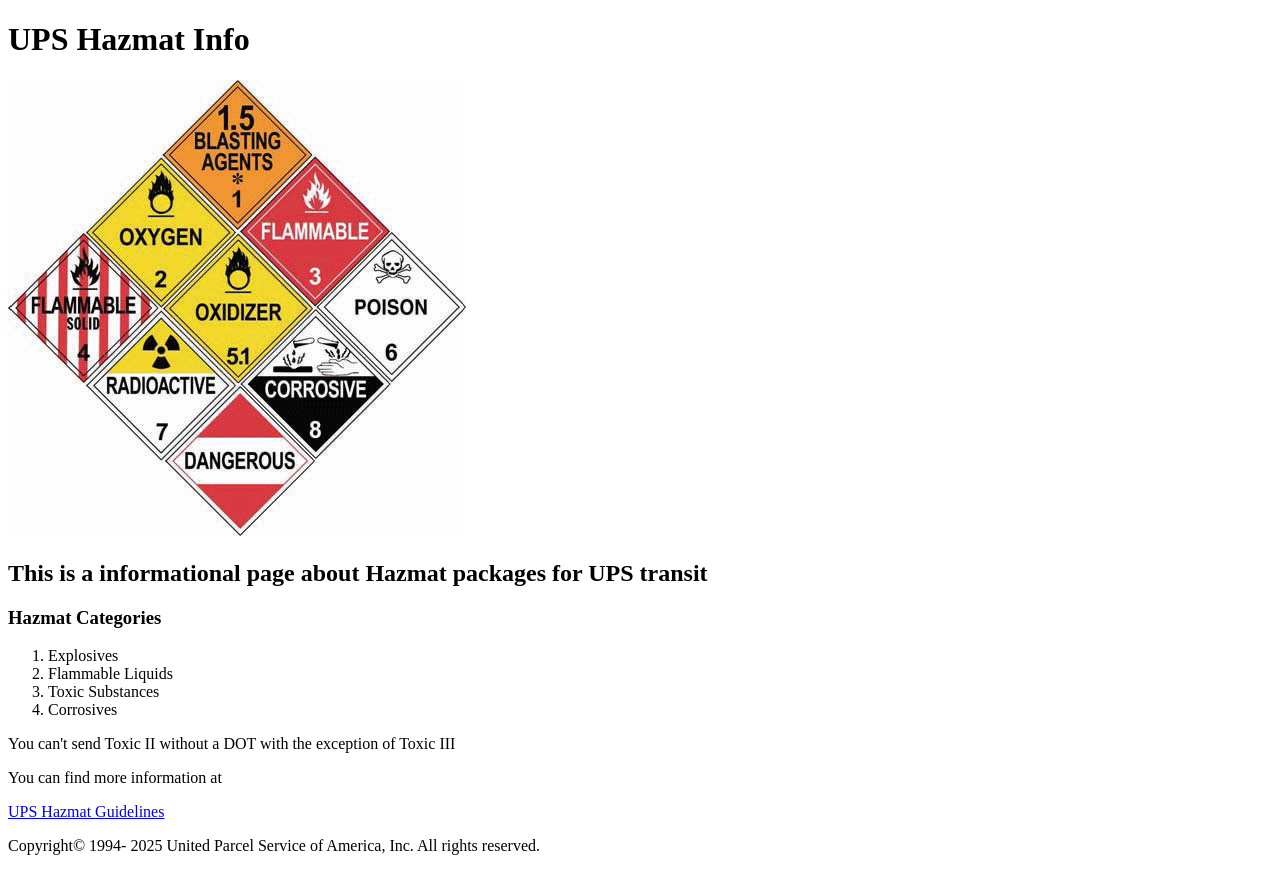
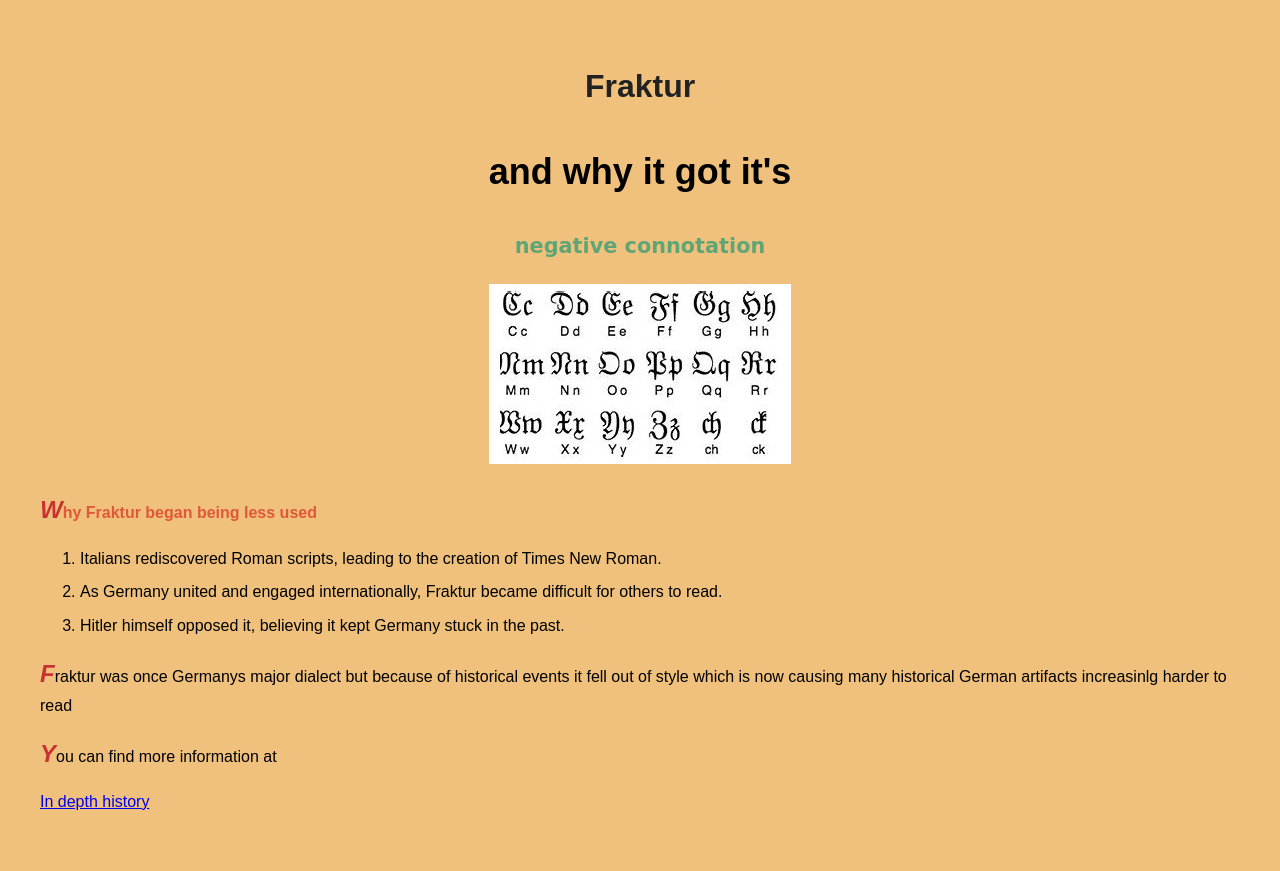
Before and after one commit to JavatheCup2203/my-website, a plain HTML site: page index.html in a window 1280 px wide. Drawn offline with Linux system fonts and the light colour scheme.

Commit message:
Added CSS and updated website with something I had more knolwedge on

```diff
--- a/index.html
+++ b/index.html
@@ -4,32 +4,33 @@
 <head>
     <meta charset="UTF-8">
     <meta name="viewport" content="width=device-width, initial-scale=1.0">
-    <title>Hazmat Info</title>
+    <title>Fraktur: A lost Typeface</title>
+    <link rel="stylesheet" href="styles.css">
+
 </head>
 
 <body>
 
     <main>
-        <h1>UPS Hazmat Info</h1>
-        <img src="hazmat.png" alt="Hazmat warning sign">
-        <h2>This is a informational page about Hazmat packages for UPS transit</h2>
+        <h1 id="main-title">Fraktur</h1>
+        <h2 id=>and why it got it's</h2>
+        <h3 id=>negative connotation</h3>
+        <img src="OIP.jpg" alt="Fraktur Letters">
     </main>
-
-    <h3>Hazmat Categories</h3>
-    <!-- Ordered list of Things that are hazmat, could add imsages of them later -->
+    <!-- Ordered list of Things caused it to fall out -->
+    <p><span class="highlight">Why Fraktur began being less used</span></p>
     <ol>
-        <li>Explosives</li>
-        <li>Flammable Liquids</li>
-        <li>Toxic Substances</li>
-        <li>Corrosives</li>
+        <li>Italians rediscovered Roman scripts, leading to the creation of Times New Roman.</li>
+        <li>As Germany united and engaged internationally, Fraktur became difficult for others to read.</li>
+        <li>Hitler himself opposed it, believing it kept Germany stuck in the past.</li>
     </ol>
-<!-- something I get asked a lot so should be pointed out -->
-    <p> You can't send Toxic II without a DOT with the exception of Toxic III</p>
-<!--Just a simple footer with extra information on hazmats for ups-->
+<!-- Some slight context -->
+    <p>Fraktur was once Germanys major dialect but because of historical events it fell out of style which is now causing many historical German artifacts increasinlg harder to read</p>
+<!--Just a simple footer with some links-->
     <footer>
         <p>You can find more information at </p>
-        <a href="https://www.ups.com/hazmat">UPS Hazmat Guidelines</a>
-        <p>Copyright&copy; 1994- 2025 United Parcel Service of America, Inc. All rights reserved.</p>
+        <a href="https://99percentinvisible.org">In depth history</a>
+
 
     </footer>
 </body>
--- a/styles.css
+++ b/styles.css
@@ -0,0 +1,56 @@
+body {
+    font-family: Arial, sans-serif;
+    ;
+    line-height: 1.6;
+    background-color:#F0C17C;
+    color: black;
+    padding: 2em;
+
+}
+
+#main-title {
+    font-family: Arial, sans-serif;
+    font-size: 2rem;
+    color: rgb(34, 34, 34);
+    margin-bottom: 5px;
+    text-align: center;
+}
+
+main{
+    font-size: 1.5rem;
+    margin: 0;
+    text-align: center;
+}
+main > h3 {
+    font-family: cursive;
+    color: #60a575;
+    font-size: 1.3rem;
+    margin-top: 5px;
+    text-align: center;
+}
+
+p::first-letter {
+    font-style: italic;
+    font-size: 1.5em;
+    font-weight: bold;
+    color: rgb(200, 50, 50);
+}
+ol li {
+    margin-bottom: 0.5em;
+}
+
+a:hover {
+    color: #7cabda;
+    text-decoration: underline;
+}
+
+.container {
+    width: 80%;
+    margin: auto;
+    padding: 2em;
+}
+
+.highlight {
+    color: #df5938;
+    font-weight: bold;
+}
```
Also changed, not shown: OIP.jpg (added).
